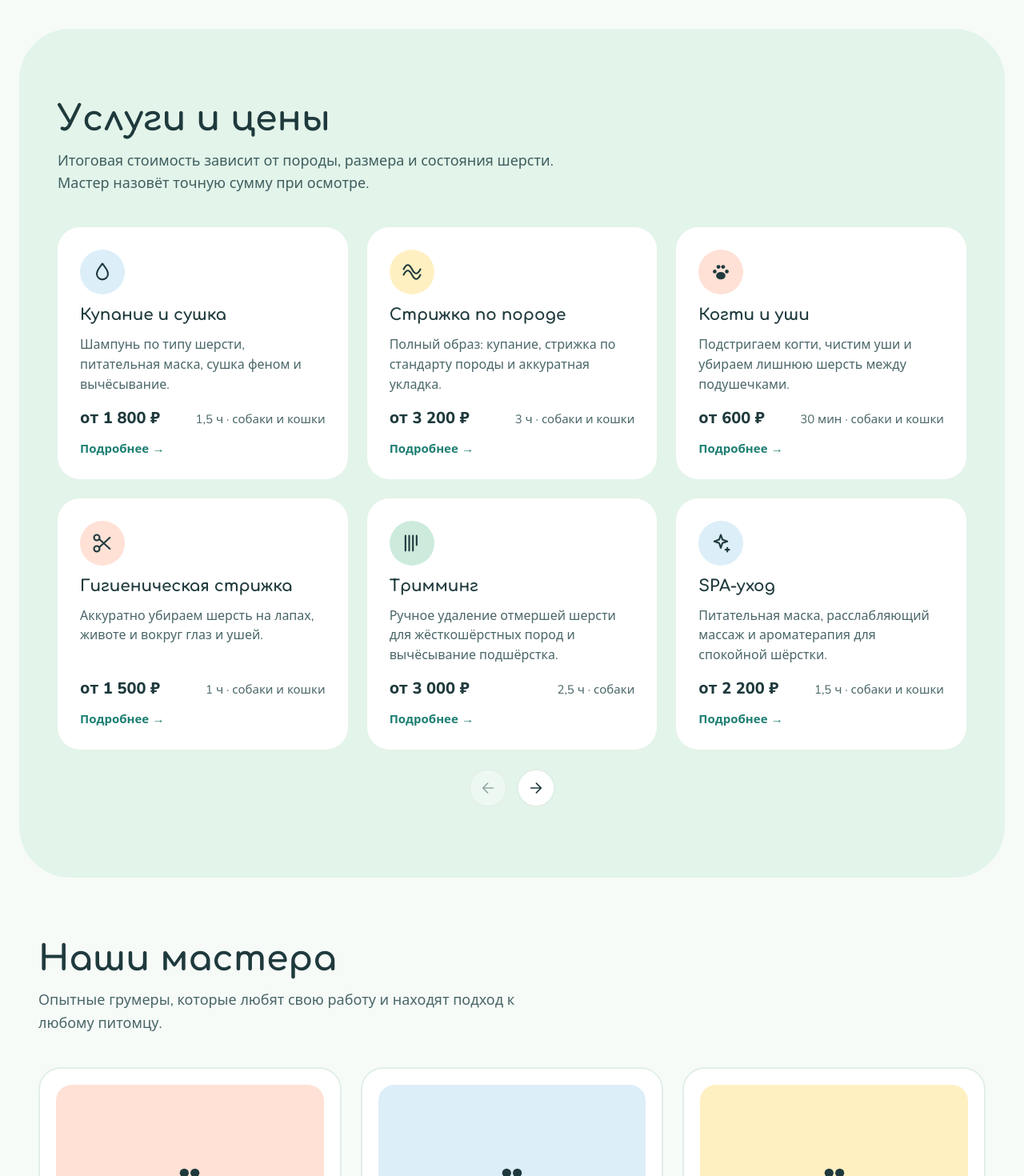
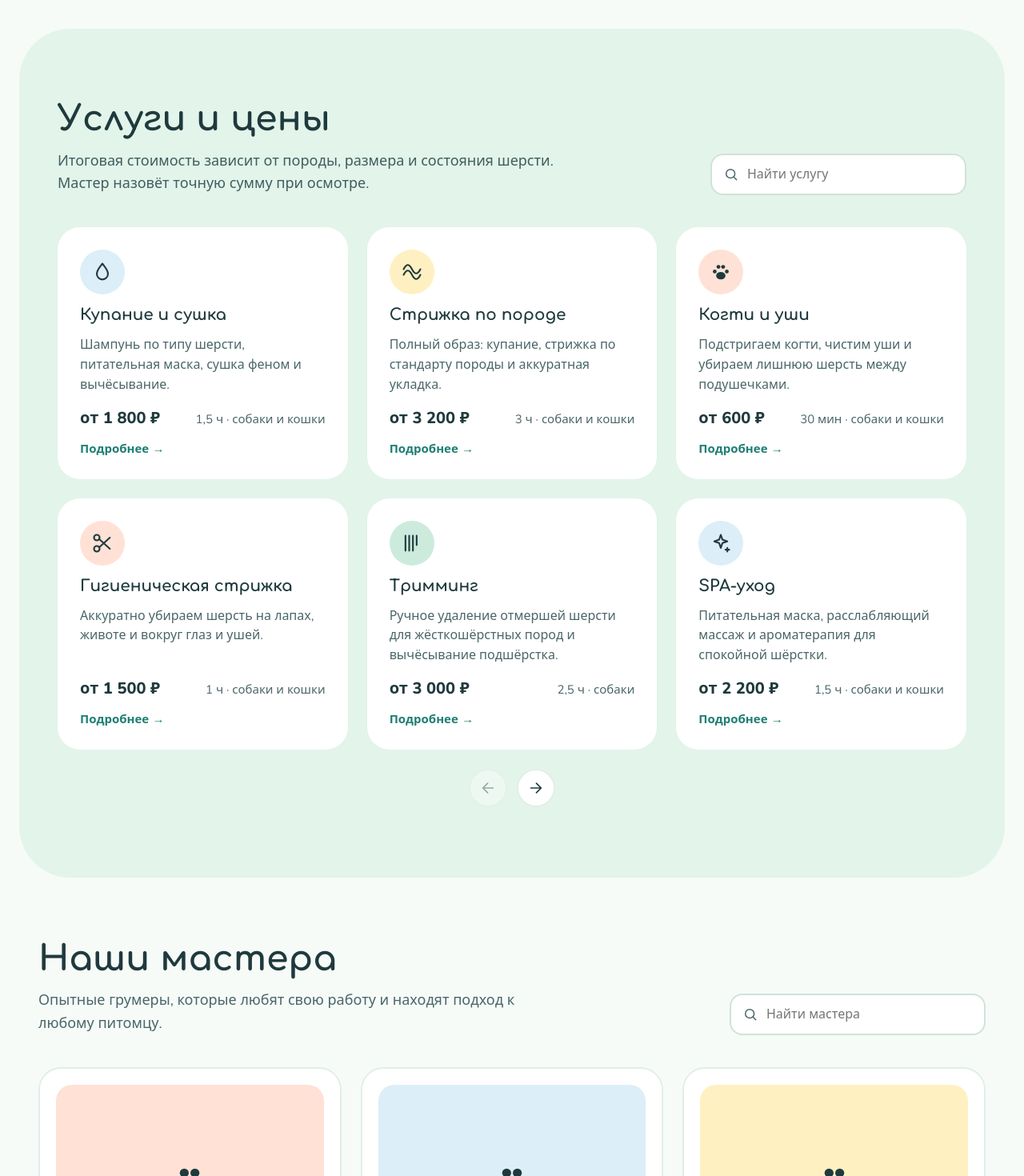
Before and after one commit to aleksan94/gruming, a Vue app: page / in a window 1280 px wide. Shown: the part 1240-2710 px from the top of the page at 80% size. Built offline with nearby package versions, Linux system fonts and the light colour scheme.

Commit message:
Поиск в блоках услуг и мастеров

```diff
--- a/src/components/ServicesSection.vue
+++ b/src/components/ServicesSection.vue
@@ -1,11 +1,16 @@
 <script setup lang="ts">
 import { computed, ref } from 'vue'
+import AppInput from './ui-kit/AppInput.vue'
 import IconBadge from './IconBadge.vue'
 import AppModal from './ui-kit/AppModal.vue'
 import ServiceDetails from './ServiceDetails.vue'
 import AppSlider from './ui-kit/AppSlider.vue'
 import { requestBooking } from '../composables/bookingRequest'
+import { textMatch } from '../composables/textMatch'
 import { SERVICES, formatPrice } from '../data/salon'
+
+const query = ref('')
+const shown = computed(() => SERVICES.filter((s) => textMatch(query.value, s.name, s.text)))
 
 const selectedId = ref<string | null>(null)
 const selected = computed(() => SERVICES.find((s) => s.id === selectedId.value))
@@ -26,6 +31,7 @@ function book() {
 <template>
   <section id="services" class="section section--panel panel">
     <div class="container stack-40">
+      <div class="section-bar">
         <div class="section-head">
           <h2 class="h2">Услуги и цены</h2>
           <p>
@@ -33,9 +39,20 @@ function book() {
             сумму при осмотре.
           </p>
         </div>
-      <AppSlider arrows="bottom" :loop="false" :rows="2">
+        <AppInput
+          v-model="query"
+          icon="search"
+          type="search"
+          class="section-search"
+          placeholder="Найти услугу"
+          aria-label="Поиск услуги"
+          autocomplete="off"
+        />
+      </div>
+      <p v-if="!shown.length" class="empty">Ничего не найдено — попробуйте другое слово.</p>
+      <AppSlider v-else arrows="bottom" :loop="false" :rows="2">
         <article
-          v-for="s in SERVICES"
+          v-for="s in shown"
           :key="s.id"
           class="service"
           tabindex="0"
@@ -72,6 +89,12 @@ function book() {
 
 .panel :deep(.section-head p) {
   color: #3f5e5f;
+}
+
+.empty {
+  margin: 0;
+  color: var(--muted);
+  font-size: 18px;
 }
 
 .service {
--- a/src/components/TeamSection.vue
+++ b/src/components/TeamSection.vue
@@ -1,11 +1,18 @@
 <script setup lang="ts">
 import { computed, ref } from 'vue'
 import AppIcon from './AppIcon.vue'
+import AppInput from './ui-kit/AppInput.vue'
 import AppModal from './ui-kit/AppModal.vue'
 import MasterDetails from './MasterDetails.vue'
 import AppSlider from './ui-kit/AppSlider.vue'
 import { requestBooking } from '../composables/bookingRequest'
+import { textMatch } from '../composables/textMatch'
 import { EMPLOYEES, petsLabel } from '../data/salon'
+
+const query = ref('')
+const shown = computed(() =>
+  EMPLOYEES.filter((e) => textMatch(query.value, e.name, e.role, e.experience)),
+)
 
 const selectedId = ref<string | null>(null)
 const selected = computed(() => EMPLOYEES.find((e) => e.id === selectedId.value))
@@ -25,12 +32,24 @@ function book(id: string) {
 <template>
   <section id="team" class="section">
     <div class="container stack-40">
-      <div class="section-head">
-        <h2 class="h2">Наши мастера</h2>
-        <p>Опытные грумеры, которые любят свою работу и находят подход к любому питомцу.</p>
+      <div class="section-bar">
+        <div class="section-head">
+          <h2 class="h2">Наши мастера</h2>
+          <p>Опытные грумеры, которые любят свою работу и находят подход к любому питомцу.</p>
+        </div>
+        <AppInput
+          v-model="query"
+          icon="search"
+          type="search"
+          class="section-search"
+          placeholder="Найти мастера"
+          aria-label="Поиск мастера"
+          autocomplete="off"
+        />
       </div>
-      <AppSlider arrows="bottom" :loop="false">
-        <article v-for="e in EMPLOYEES" :key="e.id" class="person">
+      <p v-if="!shown.length" class="empty">Ничего не найдено — попробуйте другое слово.</p>
+      <AppSlider v-else arrows="bottom" :loop="false">
+        <article v-for="e in shown" :key="e.id" class="person">
           <div class="photo" :class="`tint-${e.tint}`">
             <img v-if="e.photo" :src="e.photo" :alt="e.name" loading="lazy" />
             <AppIcon v-else name="paw" :size="64" />
@@ -71,6 +90,12 @@ function book(id: string) {
 </template>
 
 <style scoped lang="scss">
+.empty {
+  margin: 0;
+  color: var(--muted);
+  font-size: 18px;
+}
+
 .person {
   min-width: 0;
   background: $white;
--- a/src/components/ui-kit/AppSlider.vue
+++ b/src/components/ui-kit/AppSlider.vue
@@ -44,16 +44,26 @@ function scrollByCard(dir: 1 | -1) {
 }
 
 let observer: ResizeObserver | undefined
+let mutations: MutationObserver | undefined
 
 onMounted(() => {
   update()
   if (track.value) {
     observer = new ResizeObserver(update)
     observer.observe(track.value)
+    // Состав карточек может меняться (поиск, фильтры): возвращаемся к началу и пересчитываем стрелки.
+    mutations = new MutationObserver(() => {
+      track.value?.scrollTo({ left: 0 })
+      update()
+    })
+    mutations.observe(track.value, { childList: true })
   }
 })
 
-onBeforeUnmount(() => observer?.disconnect())
+onBeforeUnmount(() => {
+  observer?.disconnect()
+  mutations?.disconnect()
+})
 </script>
 
 <template>
--- /dev/null
+++ b/src/composables/textMatch.ts
@@ -0,0 +1,5 @@
+// Поиск без учёта регистра: пустой запрос подходит всему.
+export function textMatch(query: string, ...fields: string[]) {
+  const q = query.trim().toLowerCase()
+  return !q || fields.some((f) => f.toLowerCase().includes(q))
+}
--- a/src/style.scss
+++ b/src/style.scss
@@ -83,6 +83,20 @@ textarea {
     line-height: 1.6;
     color: var(--muted);
   }
+}
+
+/* Заголовок секции с полем поиска справа */
+.section-bar {
+  display: flex;
+  flex-wrap: wrap;
+  align-items: flex-end;
+  justify-content: space-between;
+  gap: 20px 32px;
+}
+
+.section-search {
+  flex: 0 1 320px;
+  min-width: 0;
 }
 
 .h2 {
```
Lines whose indentation alone changed are shown as unchanged.
